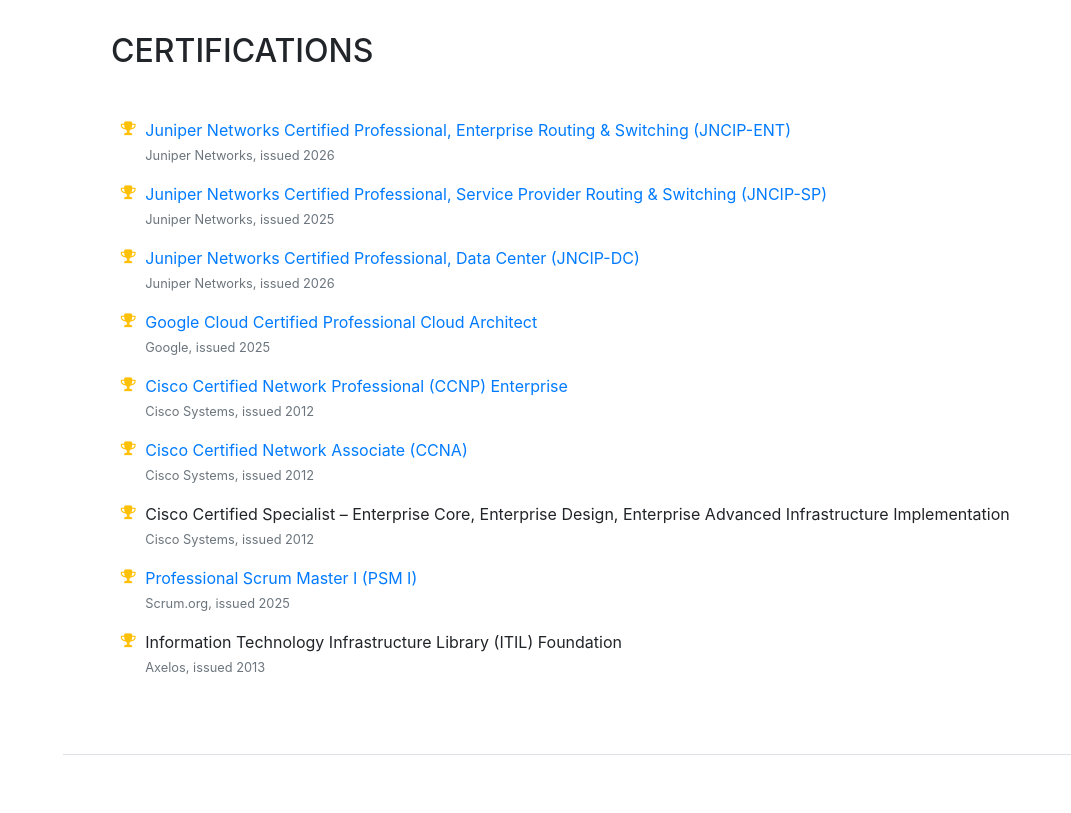
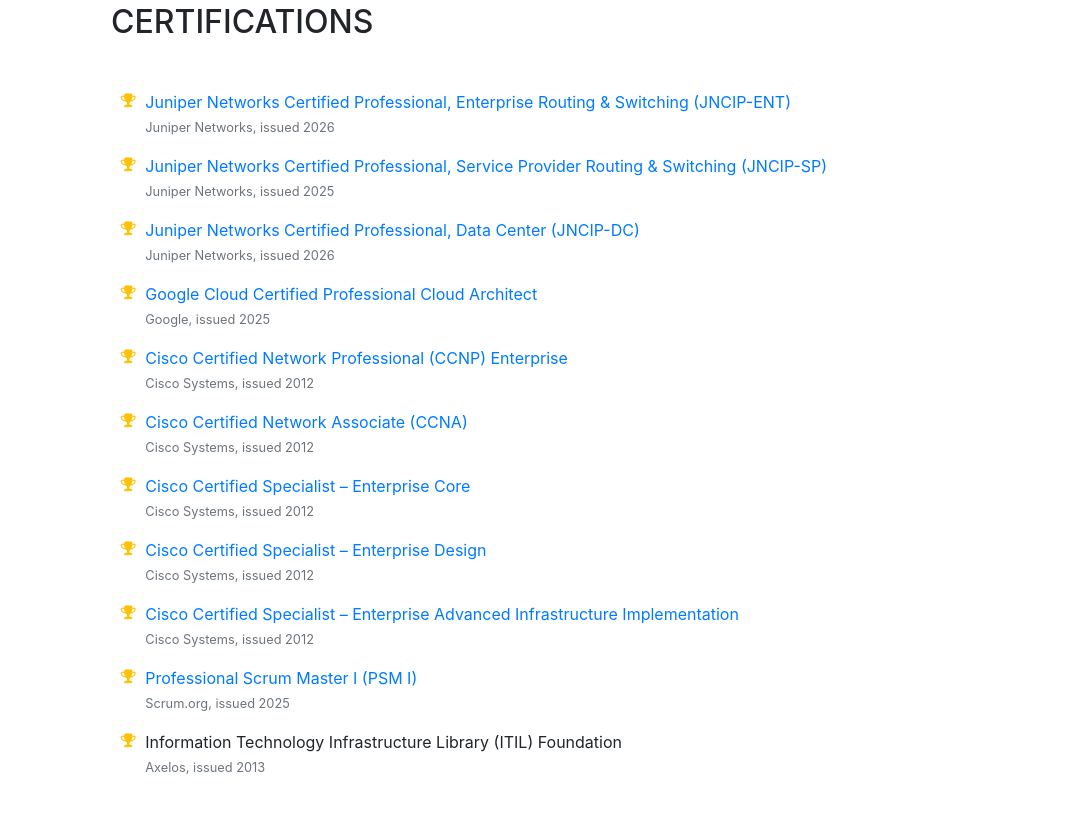
Before and after one commit to haidinhtuan/haidinhtuan.github.io, a website with bundled scripts: page index.html in a window 1280 px wide. Shown: the part 4488-5301 px from the top of the page, without its empty margins (209-1280 px from the left). Before the commit the page ends 5243 px from the top, so only its background shows below. Built offline with nearby package versions, Linux system fonts and the light colour scheme; a web font is replaced by a local one.

Commit message:
Split Cisco Specialist into three entries with Credly links

```diff
--- a/index.html
+++ b/index.html
@@ -315,7 +315,15 @@
               <br><small class="text-muted">Cisco Systems, issued 2012</small></li>
             <li class="mt-3">
               <i class="fa-li fa fa-trophy text-warning"></i>
-              Cisco Certified Specialist &ndash; Enterprise Core, Enterprise Design, Enterprise Advanced Infrastructure Implementation
+              <a href="https://www.credly.com/earner/earned/badge/035593c9-5afc-41a4-bed2-ebf898dceaeb" target="_blank">Cisco Certified Specialist &ndash; Enterprise Core</a>
+              <br><small class="text-muted">Cisco Systems, issued 2012</small></li>
+            <li class="mt-3">
+              <i class="fa-li fa fa-trophy text-warning"></i>
+              <a href="https://www.credly.com/earner/earned/badge/be473e80-3673-44dc-83b1-44e192db4ad0" target="_blank">Cisco Certified Specialist &ndash; Enterprise Design</a>
+              <br><small class="text-muted">Cisco Systems, issued 2012</small></li>
+            <li class="mt-3">
+              <i class="fa-li fa fa-trophy text-warning"></i>
+              <a href="https://www.credly.com/earner/earned/badge/5922229d-e0df-42f7-a366-fad51ffb7f74" target="_blank">Cisco Certified Specialist &ndash; Enterprise Advanced Infrastructure Implementation</a>
               <br><small class="text-muted">Cisco Systems, issued 2012</small></li>
             <li class="mt-3">
               <i class="fa-li fa fa-trophy text-warning"></i>
```
